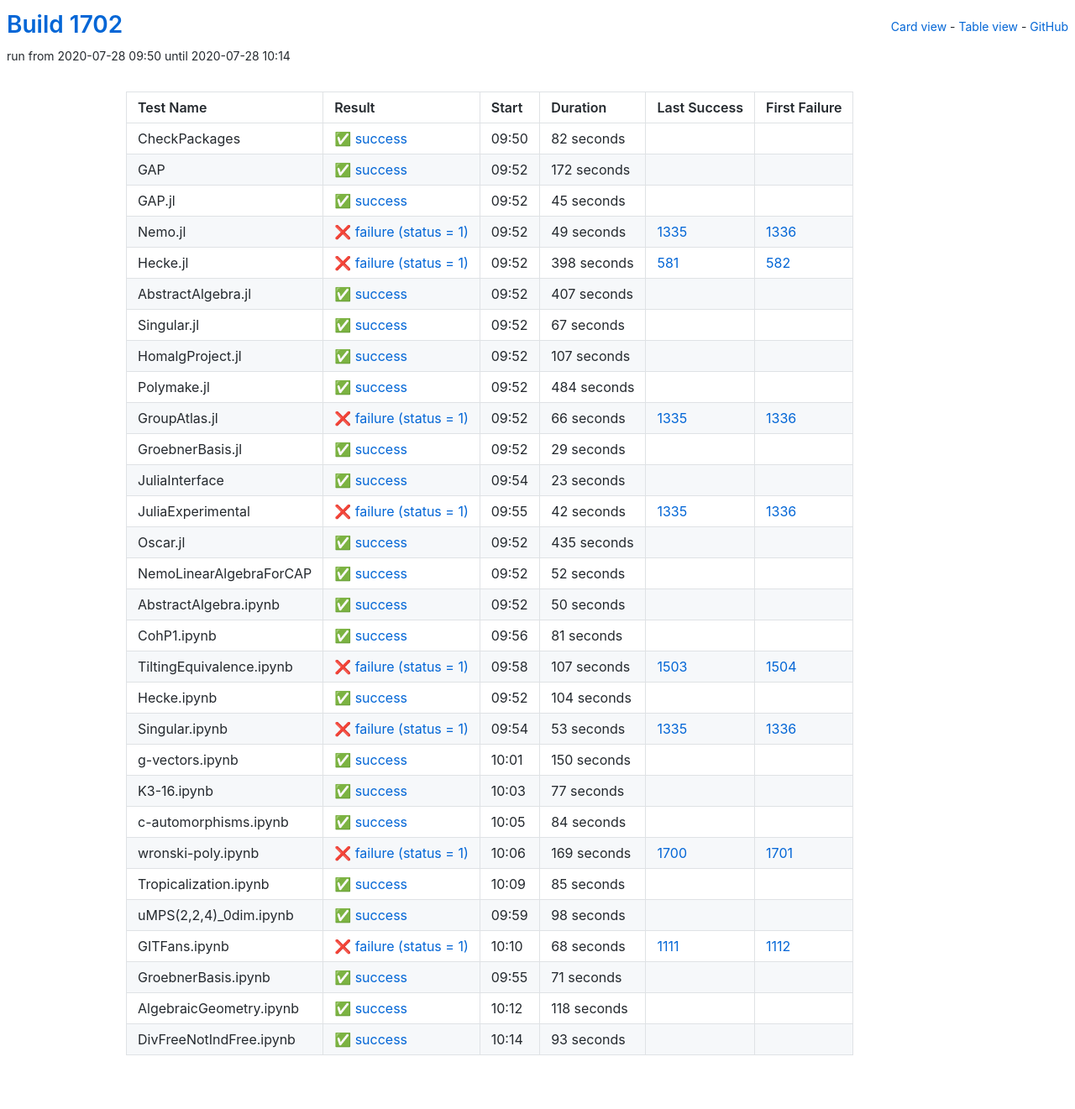
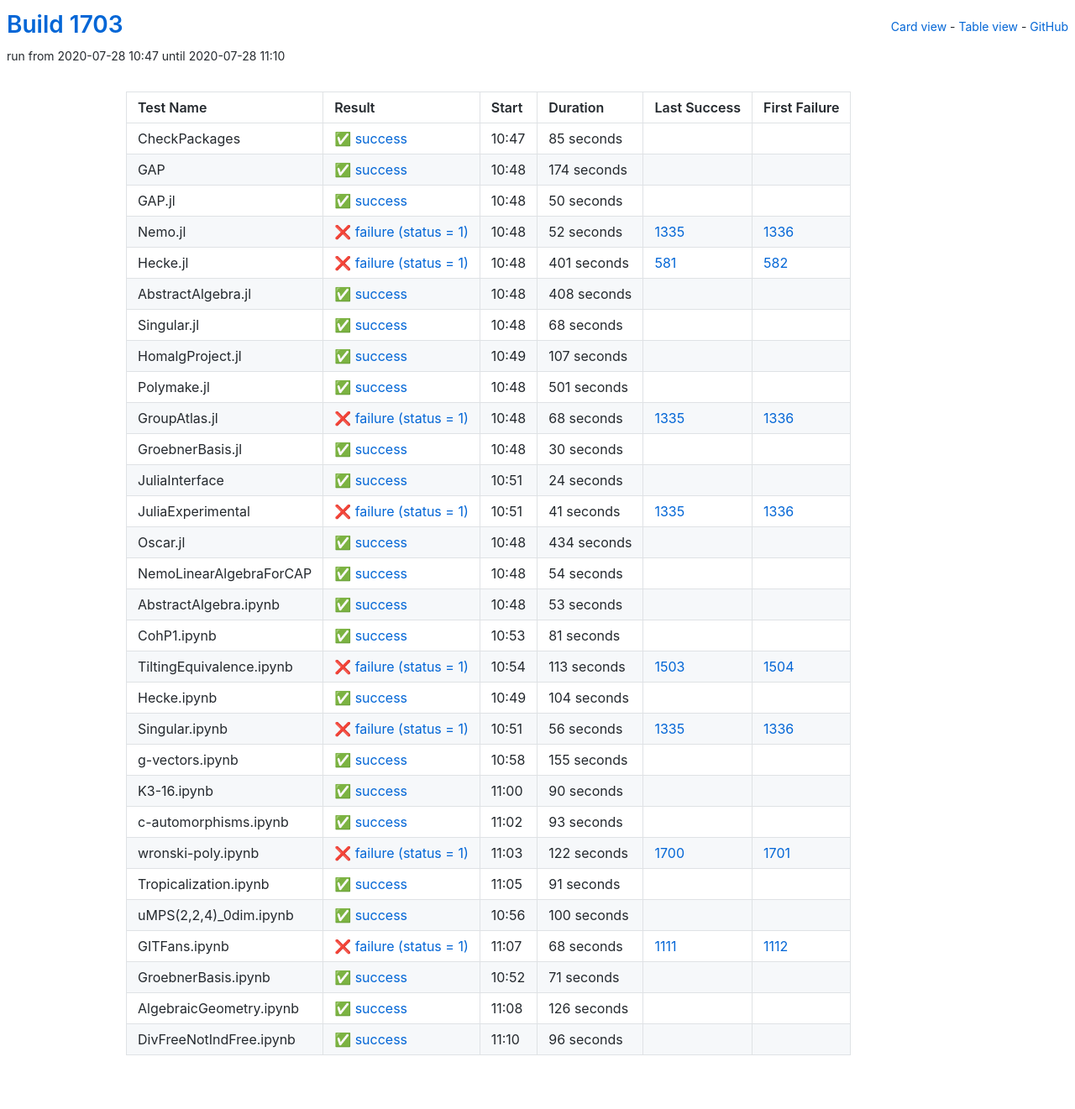
Before and after one commit to oscar-system/oscar-ci-status-1.4, a Jekyll site: the page built from table.html, in a window 1280 px wide. Shown: the whole page at 84% size. Built offline with Jekyll 4.4.1, drawn with Linux system fonts in a browser that asks for light colours.

Commit message:
Build #1703

```diff
--- a/_data/ci.yml
+++ b/_data/ci.yml
@@ -1,6 +1,6 @@
 ---
-build: 1702
-build_url: https://oscarci.mathematik.uni-kl.de/job/oscar-julia-1.4/1702/
+build: 1703
+build_url: https://oscarci.mathematik.uni-kl.de/job/oscar-julia-1.4/1703/
 job: oscar-julia-1.4
 organization: oscar-system
 repo: oscar-ci-status-1.4
@@ -8,92 +8,92 @@ repourl: https://github.com/oscar-system/oscar-ci-status-1.4
 tests:
 - name: CheckPackages
   id: checkpackages
-  log: https://oscarci.mathematik.uni-kl.de/job/oscar-julia-1.4/1702/artifact/logs/build-1702/CheckPackages.log
-  start: 2020-07-28 09:50
+  log: https://oscarci.mathematik.uni-kl.de/job/oscar-julia-1.4/1703/artifact/logs/build-1703/CheckPackages.log
+  start: 2020-07-28 10:47
   success: true
   exitcode: 0
   status: success
-  duration: 82
+  duration: 85
   last_success: false
   last_success_url:
   first_failure: false
   first_failure_url:
 - name: GAP
   id: gap
-  log: https://oscarci.mathematik.uni-kl.de/job/oscar-julia-1.4/1702/artifact/logs/build-1702/GAP.log
-  start: 2020-07-28 09:52
+  log: https://oscarci.mathematik.uni-kl.de/job/oscar-julia-1.4/1703/artifact/logs/build-1703/GAP.log
+  start: 2020-07-28 10:48
   success: true
   exitcode: 0
   status: success
-  duration: 172
+  duration: 174
   last_success: false
   last_success_url:
   first_failure: false
   first_failure_url:
 - name: GAP.jl
   id: gap-jl
-  log: https://oscarci.mathematik.uni-kl.de/job/oscar-julia-1.4/1702/artifact/logs/build-1702/GAP.jl.log
-  start: 2020-07-28 09:52
+  log: https://oscarci.mathematik.uni-kl.de/job/oscar-julia-1.4/1703/artifact/logs/build-1703/GAP.jl.log
+  start: 2020-07-28 10:48
   success: true
   exitcode: 0
   status: success
-  duration: 45
+  duration: 50
   last_success: false
   last_success_url:
   first_failure: false
   first_failure_url:
 - name: Nemo.jl
   id: nemo-jl
-  log: https://oscarci.mathematik.uni-kl.de/job/oscar-julia-1.4/1702/artifact/logs/build-1702/Nemo.jl.log
-  start: 2020-07-28 09:52
+  log: https://oscarci.mathematik.uni-kl.de/job/oscar-julia-1.4/1703/artifact/logs/build-1703/Nemo.jl.log
+  start: 2020-07-28 10:48
   success: false
   exitcode: 1
   status: failure
-  duration: 49
+  duration: 52
   last_success: 1335
   last_success_url: https://oscarci.mathematik.uni-kl.de/job/oscar-julia-1.4/1335/
   first_failure: 1336
   first_failure_url: https://oscarci.mathematik.uni-kl.de/job/oscar-julia-1.4/1336/
 - name: Hecke.jl
   id: hecke-jl
-  log: https://oscarci.mathematik.uni-kl.de/job/oscar-julia-1.4/1702/artifact/logs/build-1702/Hecke.jl.log
-  start: 2020-07-28 09:52
+  log: https://oscarci.mathematik.uni-kl.de/job/oscar-julia-1.4/1703/artifact/logs/build-1703/Hecke.jl.log
+  start: 2020-07-28 10:48
   success: false
   exitcode: 1
   status: failure
-  duration: 398
+  duration: 401
   last_success: 581
   last_success_url: https://oscarci.mathematik.uni-kl.de/job/oscar-julia-1.4/581/
   first_failure: 582
   first_failure_url: https://oscarci.mathematik.uni-kl.de/job/oscar-julia-1.4/582/
 - name: AbstractAlgebra.jl
   id: abstractalgebra-jl
-  log: https://oscarci.mathematik.uni-kl.de/job/oscar-julia-1.4/1702/artifact/logs/build-1702/AbstractAlgebra.jl.log
-  start: 2020-07-28 09:52
+  log: https://oscarci.mathematik.uni-kl.de/job/oscar-julia-1.4/1703/artifact/logs/build-1703/AbstractAlgebra.jl.log
+  start: 2020-07-28 10:48
   success: true
   exitcode: 0
   status: success
-  duration: 407
+  duration: 408
   last_success: false
   last_success_url:
   first_failure: false
   first_failure_url:
 - name: Singular.jl
   id: singular-jl
-  log: https://oscarci.mathematik.uni-kl.de/job/oscar-julia-1.4/1702/artifact/logs/build-1702/Singular.jl.log
-  start: 2020-07-28 09:52
+  log: https://oscarci.mathematik.uni-kl.de/job/oscar-julia-1.4/1703/artifact/logs/build-1703/Singular.jl.log
+  start: 2020-07-28 10:48
   success: true
   exitcode: 0
   status: success
-  duration: 67
+  duration: 68
   last_success: false
   last_success_url:
   first_failure: false
   first_failure_url:
 - name: HomalgProject.jl
   id: homalgproject-jl
-  log: https://oscarci.mathematik.uni-kl.de/job/oscar-julia-1.4/1702/artifact/logs/build-1702/HomalgProject.jl.log
-  start: 2020-07-28 09:52
+  log: https://oscarci.mathematik.uni-kl.de/job/oscar-julia-1.4/1703/artifact/logs/build-1703/HomalgProject.jl.log
+  start: 2020-07-28 10:49
   success: true
   exitcode: 0
   status: success
@@ -104,104 +104,104 @@ tests:
   first_failure_url:
 - name: Polymake.jl
   id: polymake-jl
-  log: https://oscarci.mathematik.uni-kl.de/job/oscar-julia-1.4/1702/artifact/logs/build-1702/Polymake.jl.log
-  start: 2020-07-28 09:52
+  log: https://oscarci.mathematik.uni-kl.de/job/oscar-julia-1.4/1703/artifact/logs/build-1703/Polymake.jl.log
+  start: 2020-07-28 10:48
   success: true
   exitcode: 0
   status: success
-  duration: 484
+  duration: 501
   last_success: false
   last_success_url:
   first_failure: false
   first_failure_url:
 - name: GroupAtlas.jl
   id: groupatlas-jl
-  log: https://oscarci.mathematik.uni-kl.de/job/oscar-julia-1.4/1702/artifact/logs/build-1702/GroupAtlas.jl.log
-  start: 2020-07-28 09:52
+  log: https://oscarci.mathematik.uni-kl.de/job/oscar-julia-1.4/1703/artifact/logs/build-1703/GroupAtlas.jl.log
+  start: 2020-07-28 10:48
   success: false
   exitcode: 1
   status: failure
-  duration: 66
+  duration: 68
   last_success: 1335
   last_success_url: https://oscarci.mathematik.uni-kl.de/job/oscar-julia-1.4/1335/
   first_failure: 1336
   first_failure_url: https://oscarci.mathematik.uni-kl.de/job/oscar-julia-1.4/1336/
 - name: GroebnerBasis.jl
   id: groebnerbasis-jl
-  log: https://oscarci.mathematik.uni-kl.de/job/oscar-julia-1.4/1702/artifact/logs/build-1702/GroebnerBasis.jl.log
-  start: 2020-07-28 09:52
+  log: https://oscarci.mathematik.uni-kl.de/job/oscar-julia-1.4/1703/artifact/logs/build-1703/GroebnerBasis.jl.log
+  start: 2020-07-28 10:48
   success: true
   exitcode: 0
   status: success
-  duration: 29
+  duration: 30
   last_success: false
   last_success_url:
   first_failure: false
   first_failure_url:
 - name: JuliaInterface
   id: juliainterface
-  log: https://oscarci.mathematik.uni-kl.de/job/oscar-julia-1.4/1702/artifact/logs/build-1702/JuliaInterface.log
-  start: 2020-07-28 09:54
+  log: https://oscarci.mathematik.uni-kl.de/job/oscar-julia-1.4/1703/artifact/logs/build-1703/JuliaInterface.log
+  start: 2020-07-28 10:51
   success: true
   exitcode: 0
   status: success
-  duration: 23
+  duration: 24
   last_success: false
   last_success_url:
   first_failure: false
   first_failure_url:
 - name: JuliaExperimental
   id: juliaexperimental
-  log: https://oscarci.mathematik.uni-kl.de/job/oscar-julia-1.4/1702/artifact/logs/build-1702/JuliaExperimental.log
-  start: 2020-07-28 09:55
+  log: https://oscarci.mathematik.uni-kl.de/job/oscar-julia-1.4/1703/artifact/logs/build-1703/JuliaExperimental.log
+  start: 2020-07-28 10:51
   success: false
   exitcode: 1
   status: failure
-  duration: 42
+  duration: 41
   last_success: 1335
   last_success_url: https://oscarci.mathematik.uni-kl.de/job/oscar-julia-1.4/1335/
   first_failure: 1336
   first_failure_url: https://oscarci.mathematik.uni-kl.de/job/oscar-julia-1.4/1336/
 - name: Oscar.jl
   id: oscar-jl
-  log: https://oscarci.mathematik.uni-kl.de/job/oscar-julia-1.4/1702/artifact/logs/build-1702/Oscar.jl.log
-  start: 2020-07-28 09:52
+  log: https://oscarci.mathematik.uni-kl.de/job/oscar-julia-1.4/1703/artifact/logs/build-1703/Oscar.jl.log
+  start: 2020-07-28 10:48
   success: true
   exitcode: 0
   status: success
-  duration: 435
+  duration: 434
   last_success: false
   last_success_url:
   first_failure: false
   first_failure_url:
 - name: NemoLinearAlgebraForCAP
   id: nemolinearalgebraforcap
-  log: https://oscarci.mathematik.uni-kl.de/job/oscar-julia-1.4/1702/artifact/logs/build-1702/NemoLinearAlgebraForCAP.log
-  start: 2020-07-28 09:52
+  log: https://oscarci.mathematik.uni-kl.de/job/oscar-julia-1.4/1703/artifact/logs/build-1703/NemoLinearAlgebraForCAP.log
+  start: 2020-07-28 10:48
   success: true
   exitcode: 0
   status: success
-  duration: 52
+  duration: 54
   last_success: false
   last_success_url:
   first_failure: false
   first_failure_url:
 - name: AbstractAlgebra.ipynb
   id: abstractalgebra-ipynb
-  log: https://oscarci.mathematik.uni-kl.de/job/oscar-julia-1.4/1702/artifact/logs/build-1702/AbstractAlgebra.ipynb.log
-  start: 2020-07-28 09:52
+  log: https://oscarci.mathematik.uni-kl.de/job/oscar-julia-1.4/1703/artifact/logs/build-1703/AbstractAlgebra.ipynb.log
+  start: 2020-07-28 10:48
   success: true
   exitcode: 0
   status: success
-  duration: 50
+  duration: 53
   last_success: false
   last_success_url:
   first_failure: false
   first_failure_url:
 - name: CohP1.ipynb
   id: cohp1-ipynb
-  log: https://oscarci.mathematik.uni-kl.de/job/oscar-julia-1.4/1702/artifact/logs/build-1702/CohP1.ipynb.log
-  start: 2020-07-28 09:56
+  log: https://oscarci.mathematik.uni-kl.de/job/oscar-julia-1.4/1703/artifact/logs/build-1703/CohP1.ipynb.log
+  start: 2020-07-28 10:53
   success: true
   exitcode: 0
   status: success
@@ -212,20 +212,20 @@ tests:
   first_failure_url:
 - name: TiltingEquivalence.ipynb
   id: tiltingequivalence-ipynb
-  log: https://oscarci.mathematik.uni-kl.de/job/oscar-julia-1.4/1702/artifact/logs/build-1702/TiltingEquivalence.ipynb.log
-  start: 2020-07-28 09:58
+  log: https://oscarci.mathematik.uni-kl.de/job/oscar-julia-1.4/1703/artifact/logs/build-1703/TiltingEquivalence.ipynb.log
+  start: 2020-07-28 10:54
   success: false
   exitcode: 1
   status: failure
-  duration: 107
+  duration: 113
   last_success: 1503
   last_success_url: https://oscarci.mathematik.uni-kl.de/job/oscar-julia-1.4/1503/
   first_failure: 1504
   first_failure_url: https://oscarci.mathematik.uni-kl.de/job/oscar-julia-1.4/1504/
 - name: Hecke.ipynb
   id: hecke-ipynb
-  log: https://oscarci.mathematik.uni-kl.de/job/oscar-julia-1.4/1702/artifact/logs/build-1702/Hecke.ipynb.log
-  start: 2020-07-28 09:52
+  log: https://oscarci.mathematik.uni-kl.de/job/oscar-julia-1.4/1703/artifact/logs/build-1703/Hecke.ipynb.log
+  start: 2020-07-28 10:49
   success: true
   exitcode: 0
   status: success
@@ -236,92 +236,92 @@ tests:
   first_failure_url:
 - name: Singular.ipynb
   id: singular-ipynb
-  log: https://oscarci.mathematik.uni-kl.de/job/oscar-julia-1.4/1702/artifact/logs/build-1702/Singular.ipynb.log
-  start: 2020-07-28 09:54
+  log: https://oscarci.mathematik.uni-kl.de/job/oscar-julia-1.4/1703/artifact/logs/build-1703/Singular.ipynb.log
+  start: 2020-07-28 10:51
   success: false
   exitcode: 1
   status: failure
-  duration: 53
+  duration: 56
   last_success: 1335
   last_success_url: https://oscarci.mathematik.uni-kl.de/job/oscar-julia-1.4/1335/
   first_failure: 1336
   first_failure_url: https://oscarci.mathematik.uni-kl.de/job/oscar-julia-1.4/1336/
 - name: g-vectors.ipynb
   id: g-vectors-ipynb
-  log: https://oscarci.mathematik.uni-kl.de/job/oscar-julia-1.4/1702/artifact/logs/build-1702/g-vectors.ipynb.log
-  start: 2020-07-28 10:01
+  log: https://oscarci.mathematik.uni-kl.de/job/oscar-julia-1.4/1703/artifact/logs/build-1703/g-vectors.ipynb.log
+  start: 2020-07-28 10:58
   success: true
   exitcode: 0
   status: success
-  duration: 150
+  duration: 155
   last_success: false
   last_success_url:
   first_failure: false
   first_failure_url:
 - name: K3-16.ipynb
   id: k3-16-ipynb
-  log: https://oscarci.mathematik.uni-kl.de/job/oscar-julia-1.4/1702/artifact/logs/build-1702/K3-16.ipynb.log
-  start: 2020-07-28 10:03
+  log: https://oscarci.mathematik.uni-kl.de/job/oscar-julia-1.4/1703/artifact/logs/build-1703/K3-16.ipynb.log
+  start: 2020-07-28 11:00
   success: true
   exitcode: 0
   status: success
-  duration: 77
+  duration: 90
   last_success: false
   last_success_url:
   first_failure: false
   first_failure_url:
 - name: c-automorphisms.ipynb
   id: c-automorphisms-ipynb
-  log: https://oscarci.mathematik.uni-kl.de/job/oscar-julia-1.4/1702/artifact/logs/build-1702/c-automorphisms.ipynb.log
-  start: 2020-07-28 10:05
+  log: https://oscarci.mathematik.uni-kl.de/job/oscar-julia-1.4/1703/artifact/logs/build-1703/c-automorphisms.ipynb.log
+  start: 2020-07-28 11:02
   success: true
   exitcode: 0
   status: success
-  duration: 84
+  duration: 93
   last_success: false
   last_success_url:
   first_failure: false
   first_failure_url:
 - name: wronski-poly.ipynb
   id: wronski-poly-ipynb
-  log: https://oscarci.mathematik.uni-kl.de/job/oscar-julia-1.4/1702/artifact/logs/build-1702/wronski-poly.ipynb.log
-  start: 2020-07-28 10:06
+  log: https://oscarci.mathematik.uni-kl.de/job/oscar-julia-1.4/1703/artifact/logs/build-1703/wronski-poly.ipynb.log
+  start: 2020-07-28 11:03
   success: false
   exitcode: 1
   status: failure
-  duration: 169
+  duration: 122
   last_success: 1700
   last_success_url: https://oscarci.mathematik.uni-kl.de/job/oscar-julia-1.4/1700/
   first_failure: 1701
   first_failure_url: https://oscarci.mathematik.uni-kl.de/job/oscar-julia-1.4/1701/
 - name: Tropicalization.ipynb
   id: tropicalization-ipynb
-  log: https://oscarci.mathematik.uni-kl.de/job/oscar-julia-1.4/1702/artifact/logs/build-1702/Tropicalization.ipynb.log
-  start: 2020-07-28 10:09
+  log: https://oscarci.mathematik.uni-kl.de/job/oscar-julia-1.4/1703/artifact/logs/build-1703/Tropicalization.ipynb.log
+  start: 2020-07-28 11:05
   success: true
   exitcode: 0
   status: success
-  duration: 85
+  duration: 91
   last_success: false
   last_success_url:
   first_failure: false
   first_failure_url:
 - name: uMPS(2,2,4)_0dim.ipynb
   id: umps-2-2-4-0dim-ipynb
-  log: https://oscarci.mathematik.uni-kl.de/job/oscar-julia-1.4/1702/artifact/logs/build-1702/uMPS-2-2-4-_0dim.ipynb.log
-  start: 2020-07-28 09:59
+  log: https://oscarci.mathematik.uni-kl.de/job/oscar-julia-1.4/1703/artifact/logs/build-1703/uMPS-2-2-4-_0dim.ipynb.log
+  start: 2020-07-28 10:56
   success: true
   exitcode: 0
   status: success
-  duration: 98
+  duration: 100
   last_success: false
   last_success_url:
   first_failure: false
   first_failure_url:
 - name: GITFans.ipynb
   id: gitfans-ipynb
-  log: https://oscarci.mathematik.uni-kl.de/job/oscar-julia-1.4/1702/artifact/logs/build-1702/GITFans.ipynb.log
-  start: 2020-07-28 10:10
+  log: https://oscarci.mathematik.uni-kl.de/job/oscar-julia-1.4/1703/artifact/logs/build-1703/GITFans.ipynb.log
+  start: 2020-07-28 11:07
   success: false
   exitcode: 1
   status: failure
@@ -332,8 +332,8 @@ tests:
   first_failure_url: https://oscarci.mathematik.uni-kl.de/job/oscar-julia-1.4/1112/
 - name: GroebnerBasis.ipynb
   id: groebnerbasis-ipynb
-  log: https://oscarci.mathematik.uni-kl.de/job/oscar-julia-1.4/1702/artifact/logs/build-1702/GroebnerBasis.ipynb.log
-  start: 2020-07-28 09:55
+  log: https://oscarci.mathematik.uni-kl.de/job/oscar-julia-1.4/1703/artifact/logs/build-1703/GroebnerBasis.ipynb.log
+  start: 2020-07-28 10:52
   success: true
   exitcode: 0
   status: success
@@ -344,24 +344,24 @@ tests:
   first_failure_url:
 - name: AlgebraicGeometry.ipynb
   id: algebraicgeometry-ipynb
-  log: https://oscarci.mathematik.uni-kl.de/job/oscar-julia-1.4/1702/artifact/logs/build-1702/AlgebraicGeometry.ipynb.log
-  start: 2020-07-28 10:12
+  log: https://oscarci.mathematik.uni-kl.de/job/oscar-julia-1.4/1703/artifact/logs/build-1703/AlgebraicGeometry.ipynb.log
+  start: 2020-07-28 11:08
   success: true
   exitcode: 0
   status: success
-  duration: 118
+  duration: 126
   last_success: false
   last_success_url:
   first_failure: false
   first_failure_url:
 - name: DivFreeNotIndFree.ipynb
   id: divfreenotindfree-ipynb
-  log: https://oscarci.mathematik.uni-kl.de/job/oscar-julia-1.4/1702/artifact/logs/build-1702/DivFreeNotIndFree.ipynb.log
-  start: 2020-07-28 10:14
+  log: https://oscarci.mathematik.uni-kl.de/job/oscar-julia-1.4/1703/artifact/logs/build-1703/DivFreeNotIndFree.ipynb.log
+  start: 2020-07-28 11:10
   success: true
   exitcode: 0
   status: success
-  duration: 93
+  duration: 96
   last_success: false
   last_success_url:
   first_failure: false
```
Also changed, not shown: README.md.
